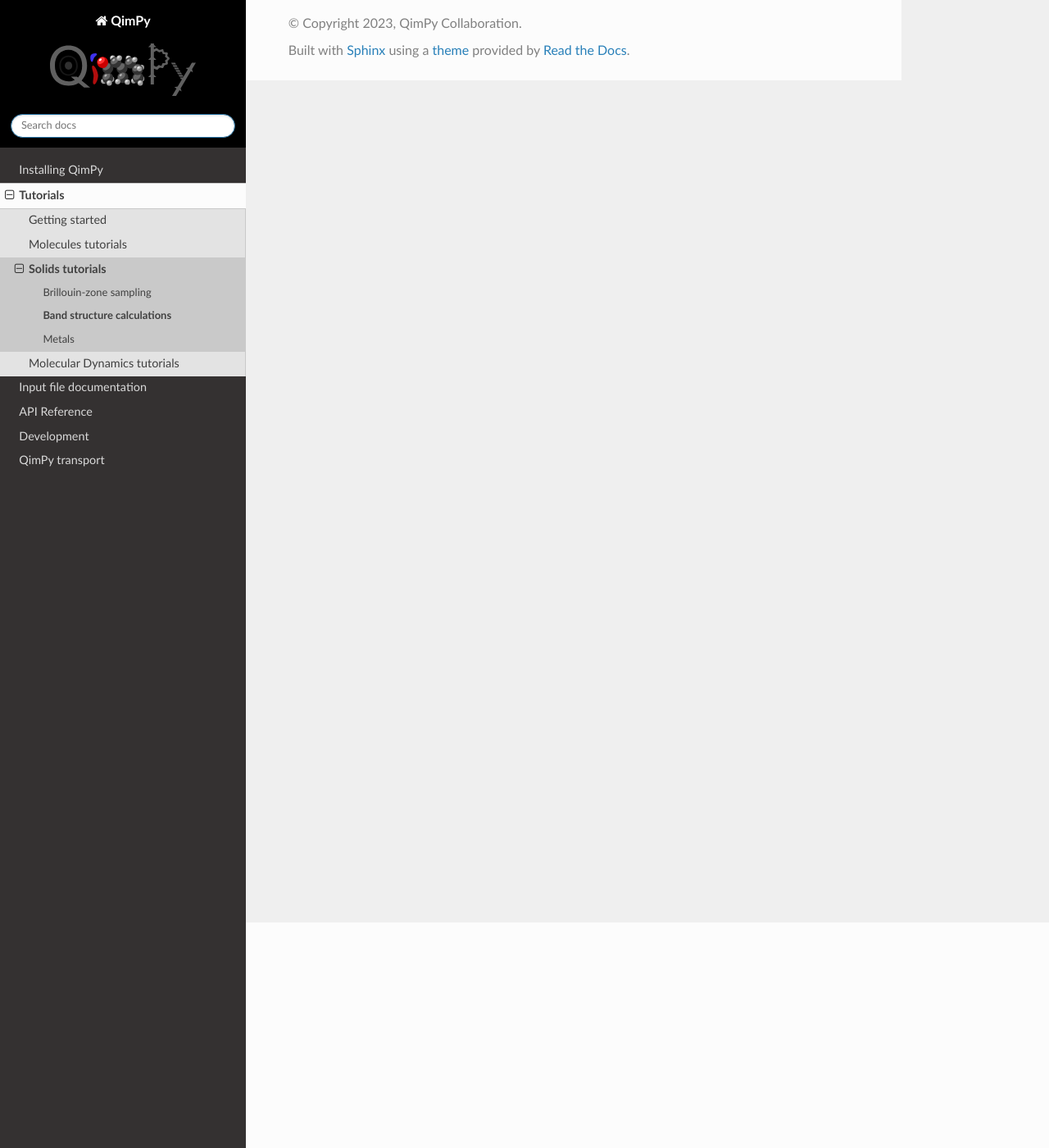
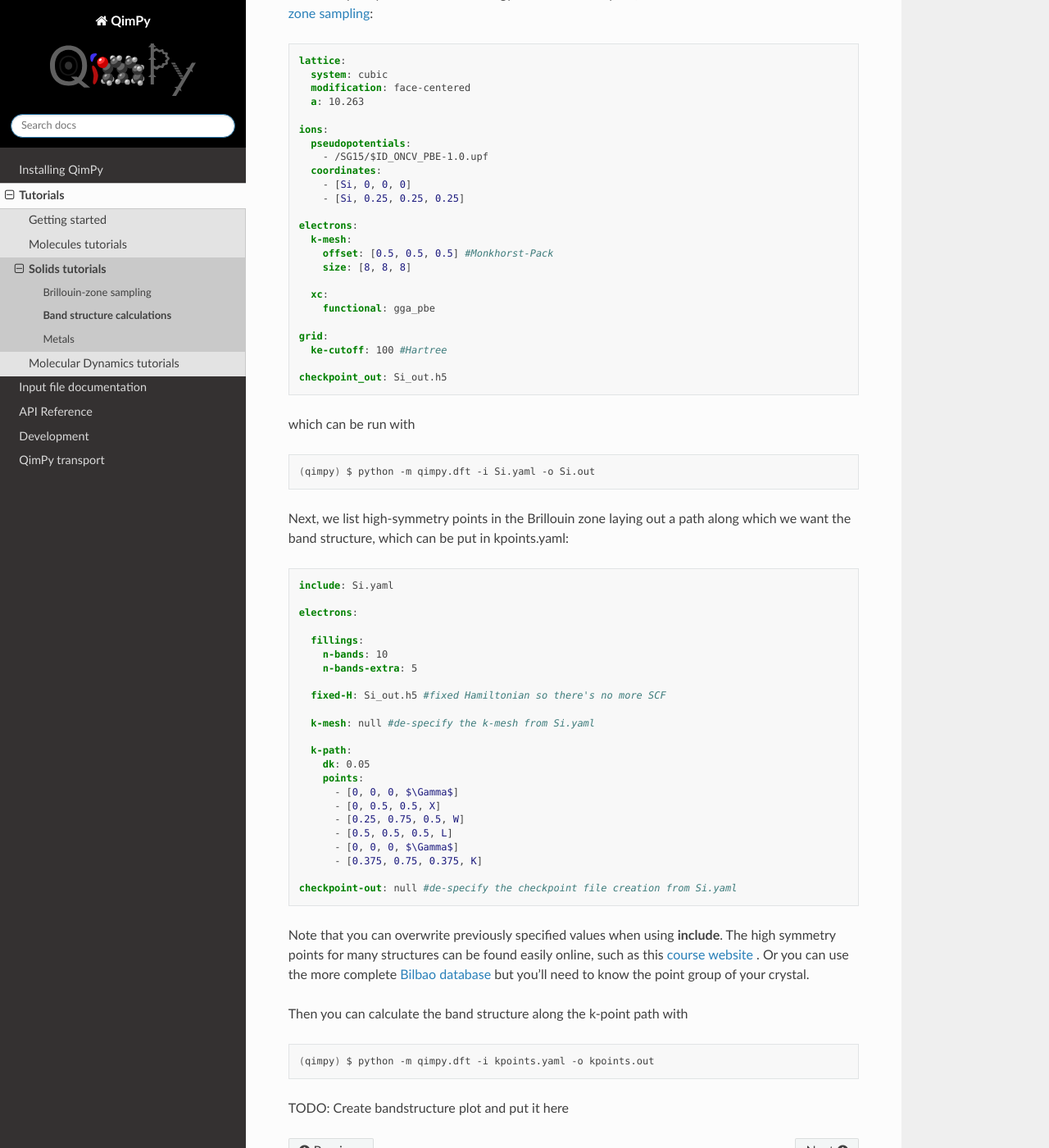
Before and after one commit to shankar1729/qimpy, a Sphinx documentation site: the page built from docs/source/tutorials/solids/band_structures.rst, in a window 1280 px wide and 1400 px high, scrolled down 275 px. Shown: the whole window at 82% size. Built offline with Sphinx 7.4.7 and the Read the Docs theme 2.0.0, drawn with Linux system fonts in a browser that asks for light colours; some of the changed text lies outside the part shown.

Commit message:
Added most of the semi-conductor band structure tutorial for Si, and fixed a small mistake in the metals tutorial

```diff
--- a/docs/source/tutorials/solids/band_structures.rst
+++ b/docs/source/tutorials/solids/band_structures.rst
@@ -1,4 +1,77 @@
 Band structure calculations
 ===========================
 
-TODO
+In the previous tutorial, we calculated the total energy of silicon and explored its Brillouin zone convergence. This tutorial illustrates calculations of the electronic band structure, specifically, the variation of the Kohn-Sham eigenvalues along a special kpoint path in the Brillouin zone.
+
+First lets specify the bulk silicon energy calculation in Si.yaml, or reuse the file from the :doc:`bz`:
+
+.. code-block:: yaml
+
+  lattice:
+    system: cubic
+    modification: face-centered
+    a: 10.263
+
+  ions:
+    pseudopotentials:
+      - /SG15/$ID_ONCV_PBE-1.0.upf
+    coordinates:
+      - [Si, 0, 0, 0]
+      - [Si, 0.25, 0.25, 0.25]
+
+  electrons:
+    k-mesh:
+      offset: [0.5, 0.5, 0.5] #Monkhorst-Pack
+      size: [8, 8, 8]
+
+    xc:
+      functional: gga_pbe
+
+  grid:
+    ke-cutoff: 100 #Hartree
+
+  checkpoint_out: Si_out.h5
+
+which can be run with
+
+.. code-block:: bash
+
+   (qimpy) $ python -m qimpy.dft -i Si.yaml -o Si.out
+
+Next, we list high-symmetry points in the Brillouin zone laying out a path along which we want the band structure, which can be put in kpoints.yaml:
+
+.. code-block:: yaml
+
+  include: Si.yaml
+
+  electrons:
+
+    fillings:
+      n-bands: 10
+      n-bands-extra: 5
+
+    fixed-H: Si_out.h5 #fixed Hamiltonian so there's no more SCF
+
+    k-mesh: null #de-specify the k-mesh from Si.yaml
+
+    k-path:
+      dk: 0.05
+      points:
+        - [0, 0, 0, $\Gamma$]
+        - [0, 0.5, 0.5, X]
+        - [0.25, 0.75, 0.5, W]
+        - [0.5, 0.5, 0.5, L]
+        - [0, 0, 0, $\Gamma$]
+        - [0.375, 0.75, 0.375, K]
+
+  checkpoint-out: null #de-specify the checkpoint file creation from Si.yaml
+
+Note that you can overwrite previously specified values when using **include**. The high symmetry points for many structures can be found easily online, such as this `course website <http://lampx.tugraz.at/~hadley/ss1/bzones/>`_ . Or you can use the more complete `Bilbao database <https://www.cryst.ehu.es/>`_ but you'll need to know the point group of your crystal.
+
+Then you can calculate the band structure along the k-point path with
+
+.. code-block:: bash
+
+   (qimpy) $ python -m qimpy.dft -i kpoints.yaml -o kpoints.out
+
+TODO: Create bandstructure plot and put it here
--- a/docs/source/tutorials/solids/metals.rst
+++ b/docs/source/tutorials/solids/metals.rst
@@ -1,9 +1,9 @@
 Metals
 ======
 
-Silicon, the crystalline solid we have worked with is a semiconductor with a band gap which we identified in the tutorials on :doc:`band_structures` calculations. This gap clearly demarcates occupied states from unoccupied states for all k-points, so electron 'fillings' are straightforward: the lowest (nElectrons/2) bands of all k-points are filled, and the remaining are empty. This is no longer true for metals, where one or more bands are partially filled, and these fillings (or occupation factors) must be optimized self-consistently. This tutorial introduces such a calculation for platinum.
+Silicon, the crystalline solid we have worked with is a semiconductor with a band gap which we identified in the tutorials in :doc:`band_structures`. This gap clearly demarcates occupied states from unoccupied states for all k-points, so electron 'fillings' are straightforward: the lowest (nElectrons/2) bands of all k-points are filled, and the remaining are empty. This is no longer true for metals, where one or more bands are partially filled, and these fillings (or occupation factors) must be optimized self-consistently. This tutorial introduces such a calculation for platinum.
 
-Platinum is a face-centered cubic metal with a cubic lattice constant of 3.92 Angstroms (7.41 bohrs), which we can specify easily in the input file Pt.in:
+Platinum is a face-centered cubic metal with a cubic lattice constant of 3.92 Angstroms (7.41 bohrs), which we can specify easily in the input file Pt.yaml:
 
 .. code-block:: yaml
 
@@ -45,7 +45,7 @@ Run the calculation using
 
 .. code-block:: bash
 
-  (qimpy) $ python -m qimpy.dft -i Pt.in -o Pt.out
+  (qimpy) $ python -m qimpy.dft -i Pt.yaml -o Pt.out
 
 and examine the output file. The main difference is that every SCF line is preceded by a line starting with FillingsUpdate. This line reports the chemical potential, mu, of the Fermi function that produces the correct number of electrons with the current Kohn-Sham eigenvalues, and the number of electrons, nElectrons, which of course stays constant.
 
```
